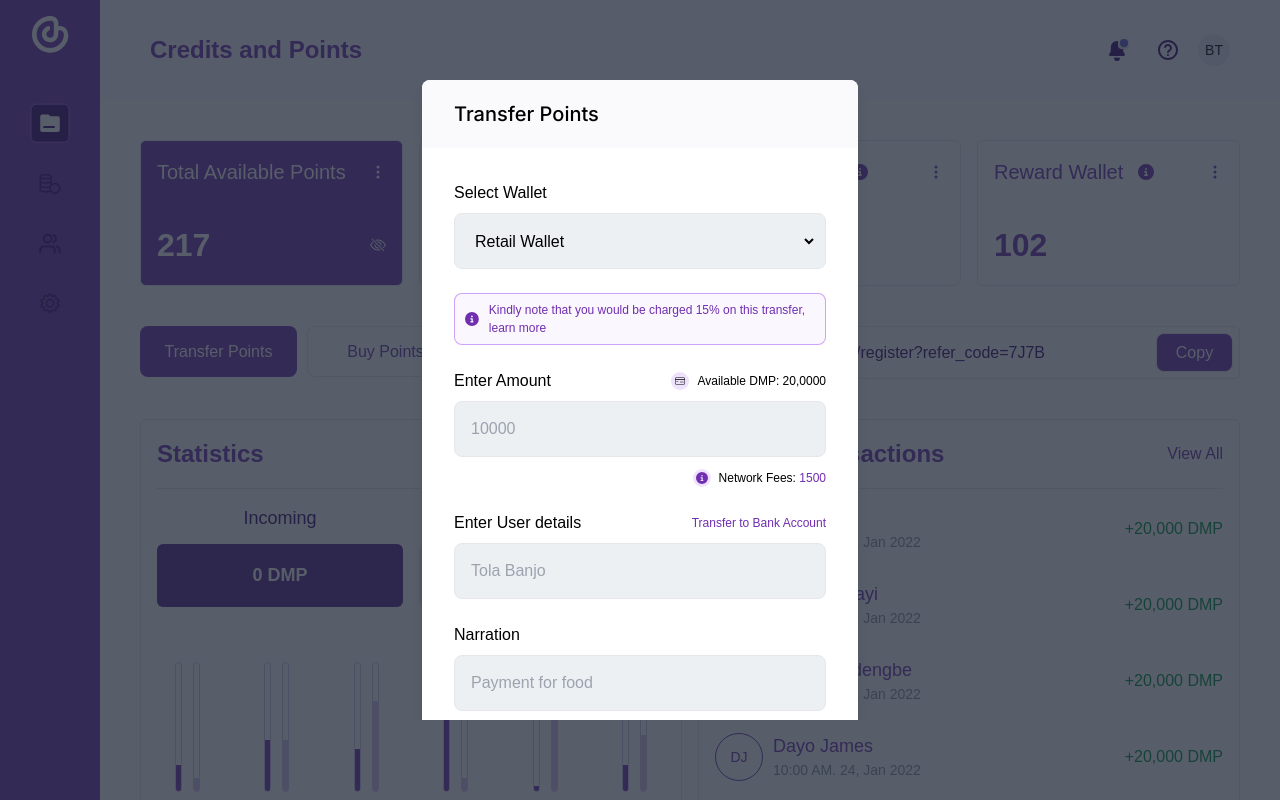
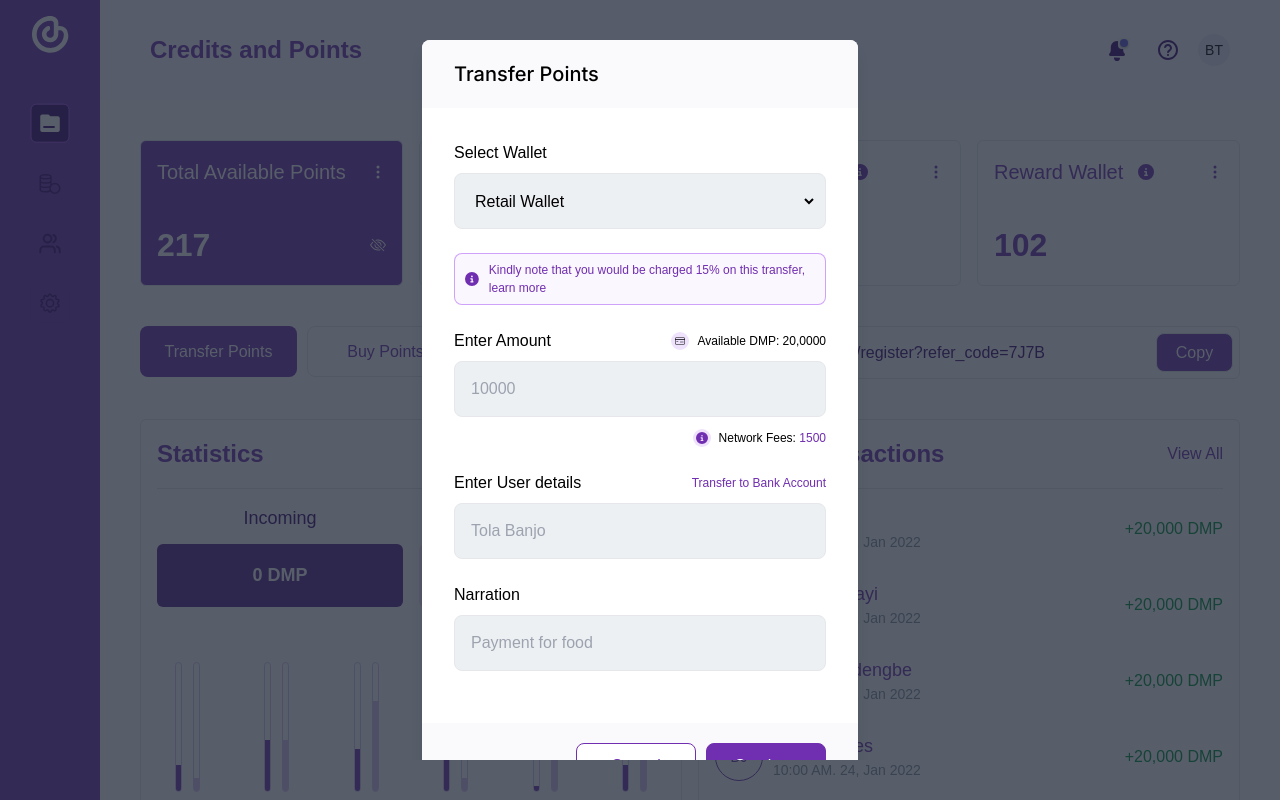
Before and after one commit to Oluwaseun4244/dmore-admin-web, a Next.js app: page /dashboard in a window 1280 px wide. Both pictures are taken after a click on the button "Transfer Points". Built offline with nearby package versions, Linux system fonts and the light colour scheme; a web font is replaced by a local one.

Commit message:
testing the modal

```diff
--- a/src/app/components/dashboard/TransferPointModal.tsx
+++ b/src/app/components/dashboard/TransferPointModal.tsx
@@ -25,7 +25,7 @@ const TransferPointModal: React.FC<TransferPointModalProps> = ({
   };
   return (
     <Modal open={open}>
-      <div className="px-6 w-[100%] md:w-auto rounded max-h-[80vh] overflow-y-auto">
+      <div className="px-6 w-[100%] md:w-auto rounded max-h-[90vh] overflow-y-auto">
         {step === "transfer" ? (
           <div className="bg-white rounded-lg shadow-lg w-[100%] md:w-[436px] mx-auto">
             <div className="bg-title-bg-color rounded-tl-lg rounded-tr-lg h-[68px] px-8 flex items-center">
```
